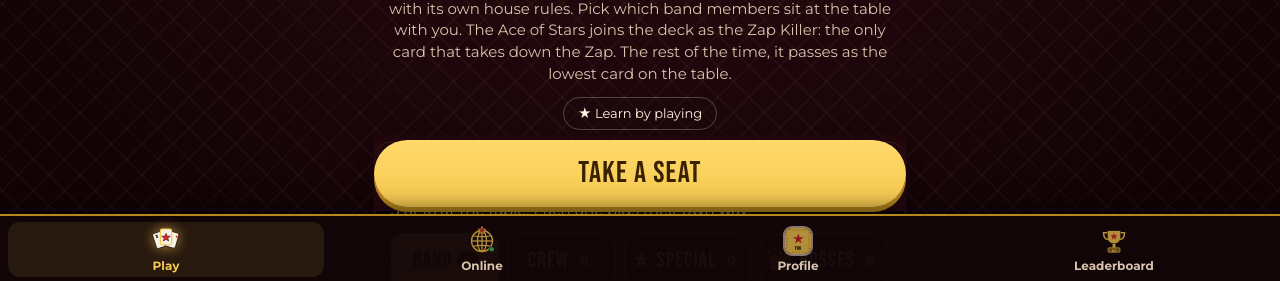
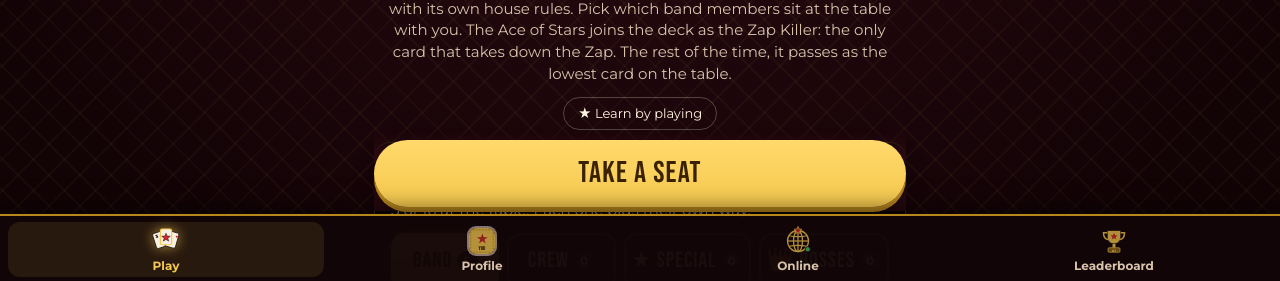
Before and after one commit to thomazfap-blip/ace-of-stars-game, a plain HTML site: page index.html in a window 1280 px wide. Shown: the part 517-798 px from the top of the page. Drawn offline with Linux system fonts and the light colour scheme; no server answers.

Commit message:
Menu: Jogar, Perfil, Online, Ranking
Co-Authored-By: Claude Opus 5.5 <noreply@anthropic.com>
Claude-Session: https://claude.ai/code/session_01UKR26zVrSLEhUvH1Cn5dfj

```diff
--- a/index.html
+++ b/index.html
@@ -3405,7 +3405,7 @@ const NAV_IC={"play": "<svg viewBox=\"0 0 40 40\"><g transform=\"rotate(-18 20 3
 function navHTML(){
   const o=OT(), pg=S.page||'play', b=(Hall.invites.length||0);
   const it=(k,ico,lab,extra)=>`<button class="navbtn" data-page="${k}" aria-current="${pg===k?'page':'false'}"><span class="ni">${ico}</span><span>${lab}</span>${extra||''}</button>`;
-  return `<nav class="appnav" aria-label="Menu">${it('play',NAV_IC.play,T().navPlay)}${it('online',NAV_IC.online,T().navOnline,b?`<em class="inv">${b}</em>`:Hall.count>1?`<em>${Hall.count-1}</em>`:'')}${it('me',`<span class="navav">${avatarHTML({isHuman:true})}</span>`,T().navMe)}<button class="navbtn" id="rankbtn"><span class="ni">${NAV_IC.rank}</span><span>${T().rankBtn}</span></button></nav>`;
+  return `<nav class="appnav" aria-label="Menu">${it('play',NAV_IC.play,T().navPlay)}${it('me',`<span class="navav">${avatarHTML({isHuman:true})}</span>`,T().navMe)}${it('online',NAV_IC.online,T().navOnline,b?`<em class="inv">${b}</em>`:Hall.count>1?`<em>${Hall.count-1}</em>`:'')}<button class="navbtn" id="rankbtn"><span class="ni">${NAV_IC.rank}</span><span>${T().rankBtn}</span></button></nav>`;
 }
 
 function seatHTML(p){
```
